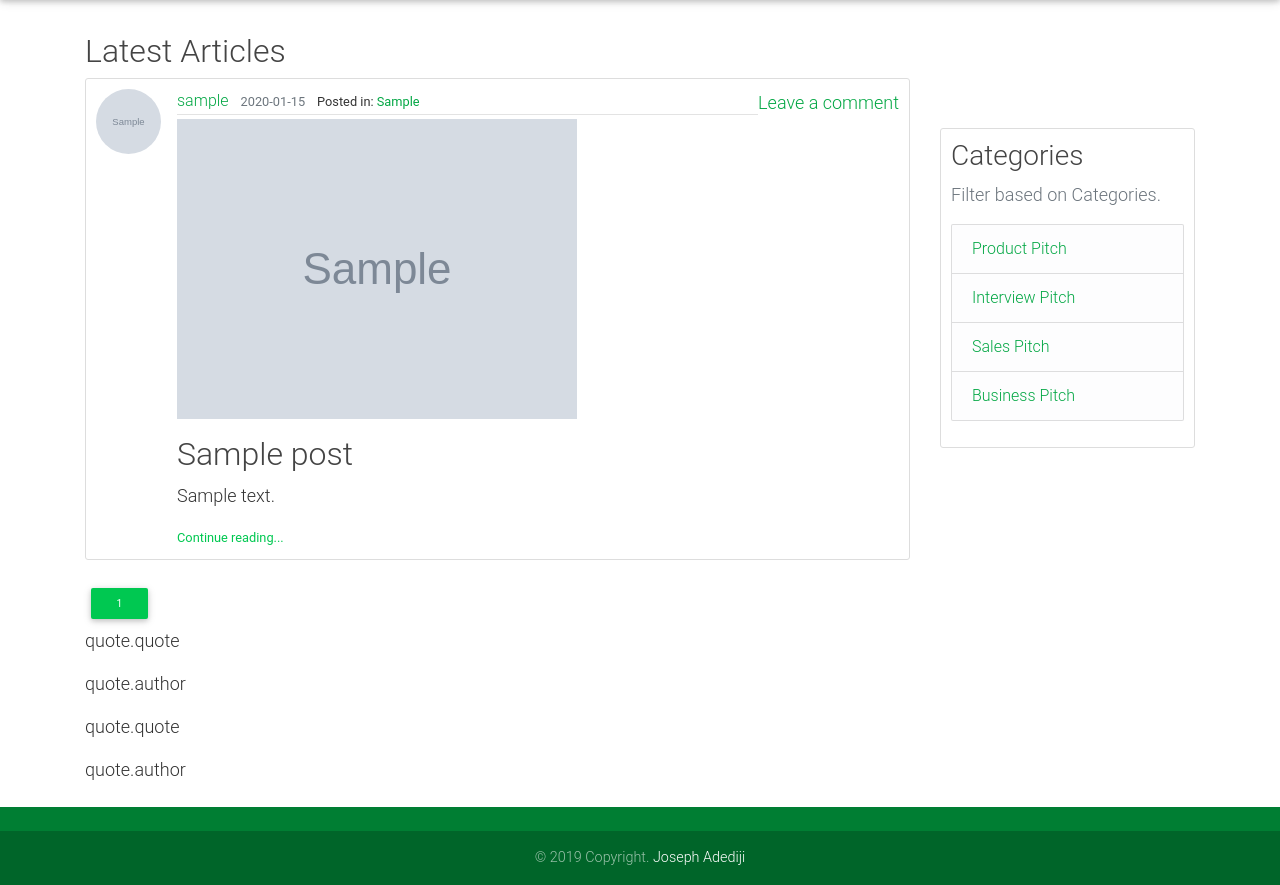
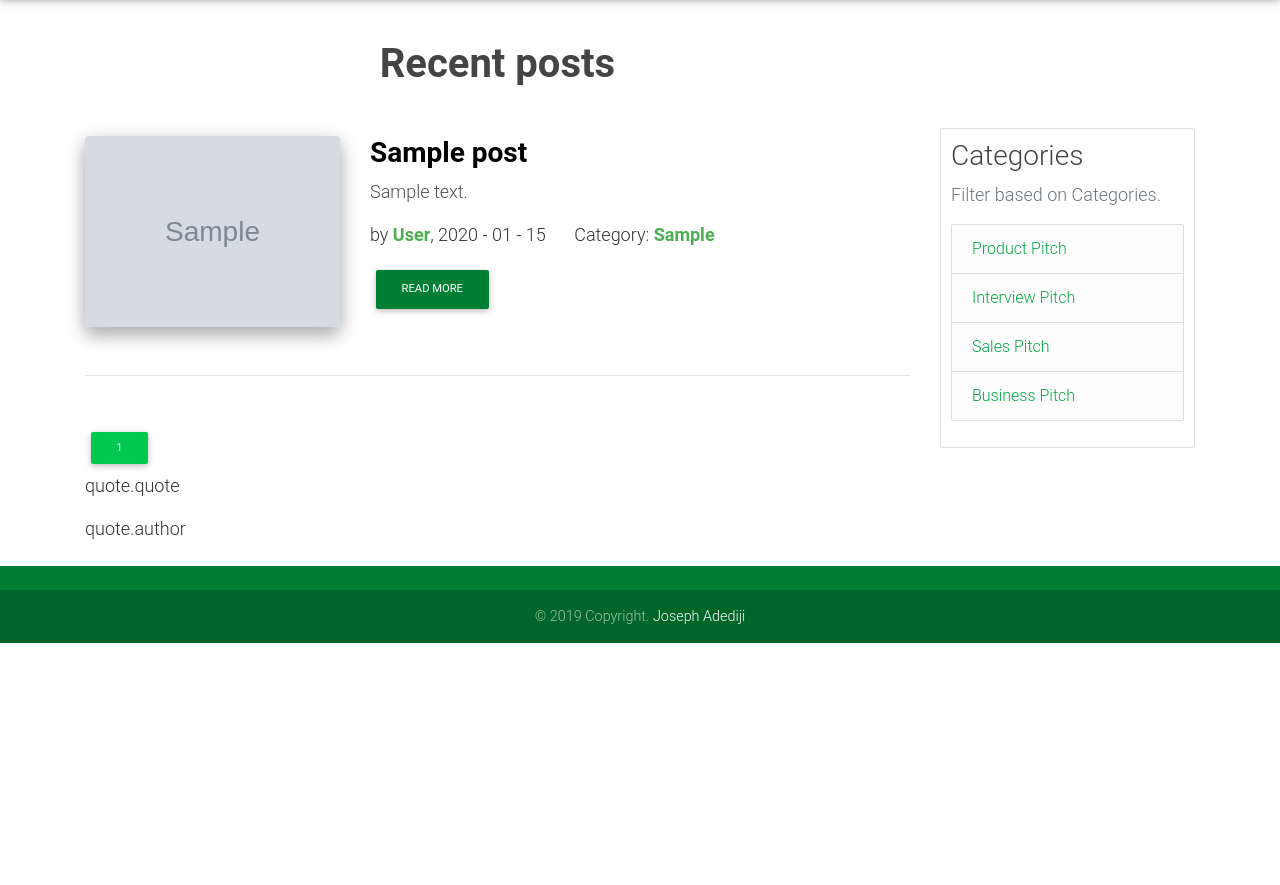
Before and after one commit to josylad/Flask-Blog, a Flask app: template app/templates/index.html in a window 1280 px wide. Shown: the part 56-941 px from the top of the page. After the commit the page ends 699 px from the top, so only its background shows below. Run offline with Flask 2, Linux system fonts and the light colour scheme; tables that the repository leaves empty hold one stand-in row (values such as "Sample post"); the template is opened without the code that fills it: values that come from a table or form of the project are taken from there, most other values are stand-ins (such as "Sample title", 1, 10 or a date in 2020); grey boxes marked "Sample" are stand-in pictures; parts of the project's set-up code (start-up, migrations or seed data) failed here and were passed over; some libraries are stand-ins or nearby versions.

Commit message:
Add index page template

```diff
--- a/app/templates/index.html
+++ b/app/templates/index.html
@@ -5,28 +5,65 @@
 {% endblock %}
 
 {% block content%}
-<h2 class=" font-bold">Latest Articles</h2>
 
+  <!-- Section heading -->
+  <h2 class="h1-responsive font-weight-bold text-center my-2">Recent posts</h2>
+  <!-- Grid row -->
     {% for post in posts.items %}
 
-    <article class="media content-section">
-      <img class="rounded-circle article-img" src="{{ url_for('static', filename='profile_pics/' + post.author.image) }}" alt="{{ post.author.username }} profile photo">
-            <div class="media-body">
-              <div class="article-metadata">
-                <a class="mr-2" href="{{ url_for('users.user_posts', username=post.author.username) }}">{{ post.author.username }}</a>
+  <!-- Section: Blog v.3 -->
+<section class="my-5">
 
-                <small class="text-muted mr-2">{{ post.posted_date.strftime('%Y-%m-%d') }}</small>
+  <div class="row">
 
-                <small>Posted in: <a class="mr-2" href="{{ url_for('posts.category_post', category=post.category) }}">{{ post.category }}</a></small>
+    <!-- Grid column -->
+    <div class="col-lg-5 col-xl-4">
 
-              </div>
-              <p> <img src="{{imagefile}}" alt=""></p>
-              <h2><a class="article-title" href="{{ url_for('posts.post', post_id=post.id) }}">{{ post.title }}</a></h2>
-              <p class="article-content">{{ post.content | truncate(400) }}</p>
-              <small><a class="article-readmore" href="{{ url_for('posts.post', post_id=post.id) }}">Continue reading...</a></small>
-            </div>
-            <p class="article-footer"><a class="ratings" href="{{ url_for('posts.new_comment', post_id=post.id) }}"> Leave a comment</a></p>
-    </article>
+      <!-- Featured image -->
+      <div class="view overlay rounded z-depth-2 mb-lg-0 mb-4">
+        {% if post.image %}
+        <img class="img-fluid" src="{{ url_for('static', filename='featured_images/')}}{{post.image}}" alt="{{post.title}} image">
+        {% else %}
+        <img class="img-fluid" src="{{ url_for('static', filename='featured_images/')}}default.jpg" alt="{{post.title}} image">
+        {% endif %}
+        <a>
+          <div class="mask rgba-white-slight"></div>
+        </a>
+      </div>
+
+    </div>
+    <!-- Grid column -->
+
+    <!-- Grid column -->
+    <div class="col-lg-7 col-xl-8">
+      <!-- <a href="{{ url_for('posts.category_post', category=post.category) }}" class="green-text">
+        <h6 class="font-weight-bold mb-3"> {{ post.category }}</h6>
+      </a> -->
+      <!-- Post title -->
+      <h3><a class="font-weight-bold mb-3 black-text" href="{{ url_for('posts.post', post_id=post.id) }}">{{ post.title }}</a></h3>
+      <!-- Excerpt -->
+      <p class="dark-grey-text">{{ post.content | truncate(400) }}</p>
+      <!-- Post data -->
+      <p>by <a class="font-weight-bold green-text" href="{{ url_for('users.user_posts', username=post.author.username) }}">{{ post.author.fullname }}</a>, {{ post.posted_date.strftime('%Y - %m - %d') }}
+        <span class="ml-4"></span> Category: <a href="{{ url_for('posts.category_post', category=post.category) }}" class="green-text">
+         <span class="font-weight-bold mb-3"> {{ post.category }}</span>
+      </p>
+      <!-- Read more button -->
+      <a class="btn success-color-dark text-white btn-md" href="{{ url_for('posts.post', post_id=post.id) }}">Read more</a>
+
+    </div>
+    <!-- Grid column -->
+
+  </div>
+  <!-- Grid row -->
+
+  <hr class="my-5">
+
+
+
+</section>
+<!-- Section: Blog v.3 -->
+
     {% endfor %}
     {% for page_num in posts.iter_pages(left_edge=1, right_edge=1, left_current=1, right_current=2) %}
       {% if page_num %}
@@ -45,10 +82,9 @@
 
     <div class="quotes">
 
-      {% for quote in quotes %}
-      <p> quote.quote</p>
-      <p> quote.author</p>
-{% endfor %}
+      <!-- <p> {{quotes.quote}}</p>
+      <p> {{quotes.author}}</p>                 -->
 
   </div>
+
 {% endblock content %}
```
